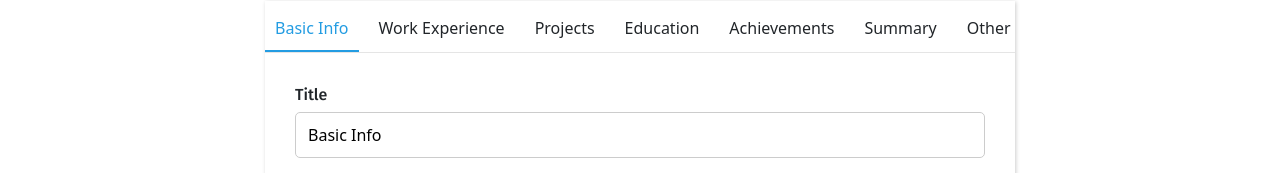
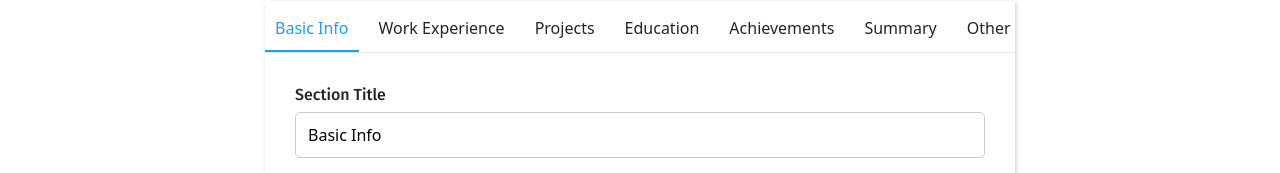
Before and after one commit to sudhesh15/Resume-Builder, a React (Create React App) app: page /ResumeBuilder in a window 1280 px wide. Shown: the part 767-940 px from the top of the page. Built offline with nearby package versions, Linux system fonts and the light colour scheme; no server answers.

Commit message:
section title

```diff
--- a/src/components/Editor/Editor.js
+++ b/src/components/Editor/Editor.js
@@ -713,7 +713,7 @@ function Editor(props) {
 
       <div className={styles.body}>
         <InputControl
-          label="Title"
+          label="Section Title"
           placeholder="Enter section title"
           value={sectionTitle}
           onChange={(event) => setSectionTitle(event.target.value)}
```
